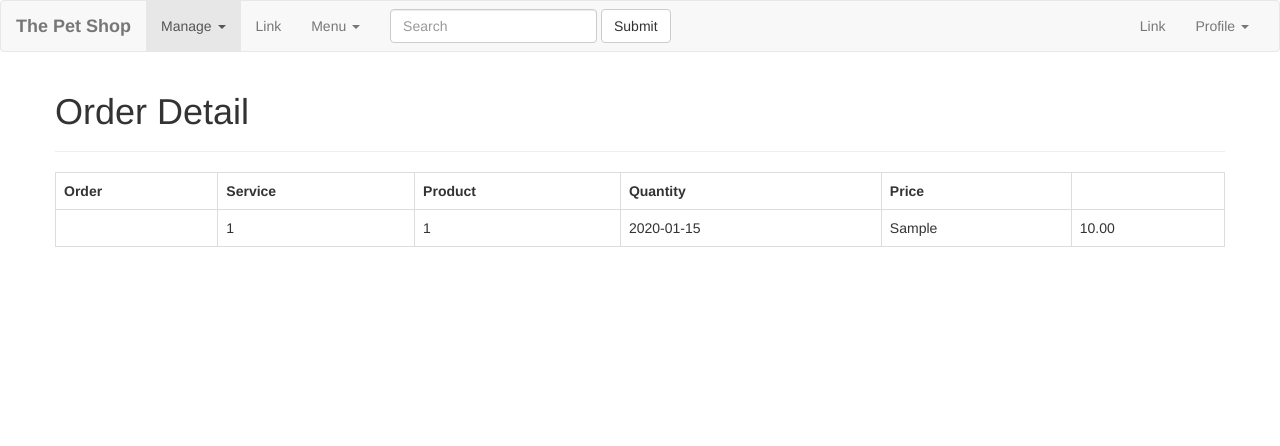
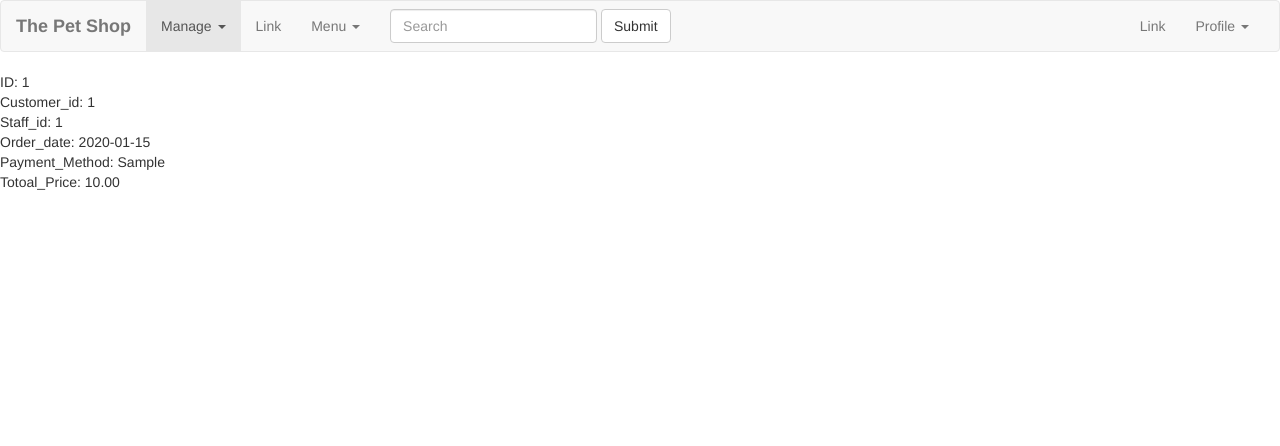
Before and after one commit to lolopomama/Thepetshop-ITE442sql, a PHP site: page /order_detail.php?oid=1 in a window 1280 px wide. Shown: the top 446 px of the page. Run offline with PHP 8.4, Linux system fonts and the light colour scheme; tables that the repository leaves empty hold one stand-in row (values such as "Sample post"); data that the repository does not hold is empty.

Commit message:
A L M O S T N A

```diff
--- a/employee_index.php
+++ b/employee_index.php
@@ -21,7 +21,7 @@
 				echo "<table class='table table-bordered'>";
 				echo "<tr><th>Order</th><th>Customer</th><th>Staff</th><th>Order Date</th><th>Payment Method</th><th>Total Price</th></tr>";
 				foreach ($employees as $result) {
-					echo "<td>"."<a href='order_detail.php'>".$result['ORDER_ID']."</a>"."</td>";
+					echo "<td>"."<a href='order_detail.php?oid=".$result['ORDER_ID']."'>".$result['ORDER_ID']."</a>"."</td>";
 					echo "<td>".$result['CUS_ID']."</td>";
 					echo "<td>".$result['STA_ID']."</td>";
                     echo "<td>".$result['ODATE']."</td>";
--- a/includes/employee_connection.php
+++ b/includes/employee_connection.php
@@ -70,13 +70,13 @@
 
 			return $success;
 		}
-		public function getOrder($ssn) {
+		public function getOrder($oid) {
 			include 'includes/config.php';
 			try {
 				$db = new dbConn;
 				$err = '';
-				$stmt = $db->conn->prepare("SELECT * FROM employee where SSN = :ssn"  );
-				$stmt->bindParam(':ssn', $ssn);
+				$stmt = $db->conn->prepare("SELECT * FROM ORDERS where ORDER_ID = :oid"  );
+				$stmt->bindParam(':oid', $oid);
 				$stmt->execute();
 
 				// Gets query result
--- a/order_detail.php
+++ b/order_detail.php
@@ -1,42 +1,17 @@
 <?php include ('includes/header.php'); ?>
 <?php include ("includes/employee_connection.php"); ?>
 <?php
-	// Get all Employee
 	$a = new OrderConnection;
-	$employees =  $a->getOrders();
+	$id = $_GET["oid"];
+
+	$result = $a->getOrder($id);
+	//print_r($result);
+    echo "ID: " . $result['ORDER_ID']. "<BR/>";
+    echo "Customer_id: " . $result['CUS_ID']. "<BR/>";
+    echo "Staff_id: ". $result['STA_ID']. "<BR/>";
+    echo "Order_date: " . $result['ODATE']. "<Br/>";
+    echo "Payment_Method: " . $result['PAYMENT_METHOD']. "<Br/>";
+    echo "Totoal_Price: " . $result['TOTAL_PRICE']. "<Br/>";
 ?>
-<div class="container">
-	<div class="row">
-		<div class="page-header" style="margin: 0px;">
-		  <h1>Order Detail</h1>
-		</div>
-	</div>
-	</br>
-</div>
-<div class="container">
-	<div class="row">
-		<?php
-		if (is_array($employees) || is_object($employees))
-			{
-				echo "<table class='table table-bordered'>";
-				echo "<tr><th>Order</th><th>Service</th><th>Product</th><th>Quantity</th><th>Price</th></tr>";
-				foreach ($employees as $result) {
-					echo "<td>".$result['OID']."</a>"."</td>";
-					echo "<td>".$result['CUS_ID']."</td>";
-					echo "<td>".$result['STA_ID']."</td>";
-                    echo "<td>".$result['ODATE']."</td>";
-                    echo "<td>".$result['PAYMENT_METHOD']."</td>";
-                    echo "<td>".$result['TOTAL_PRICE']."</td>";
-					//echo "<td>";
-					//echo $a->getEmployee($result['SUPER_SSN'])["FNAME"];
-					//echo "</td>";
-					echo "</tr>";
-				}
-				echo "</table>";
-			}
-		?>
-	</div>
-</div>
-
 
 <?php include ('includes/footer.php'); ?>
```
